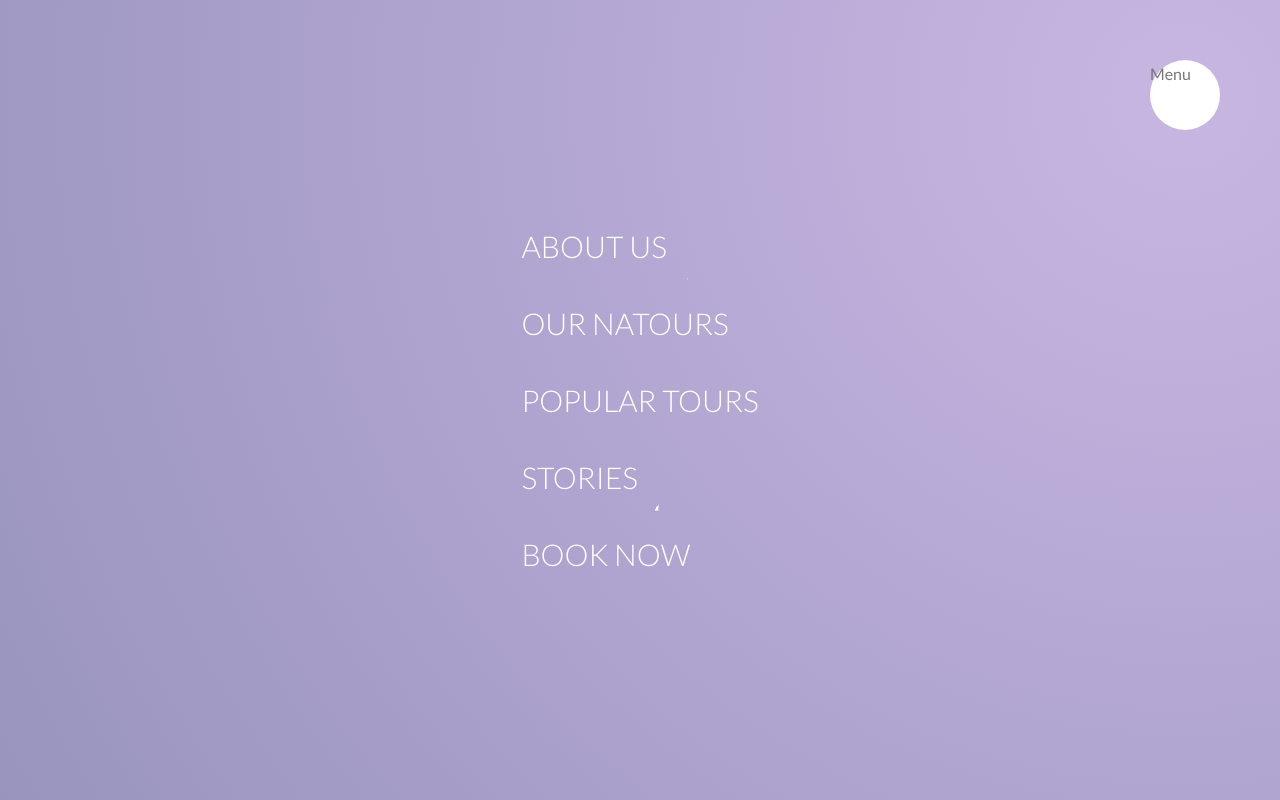
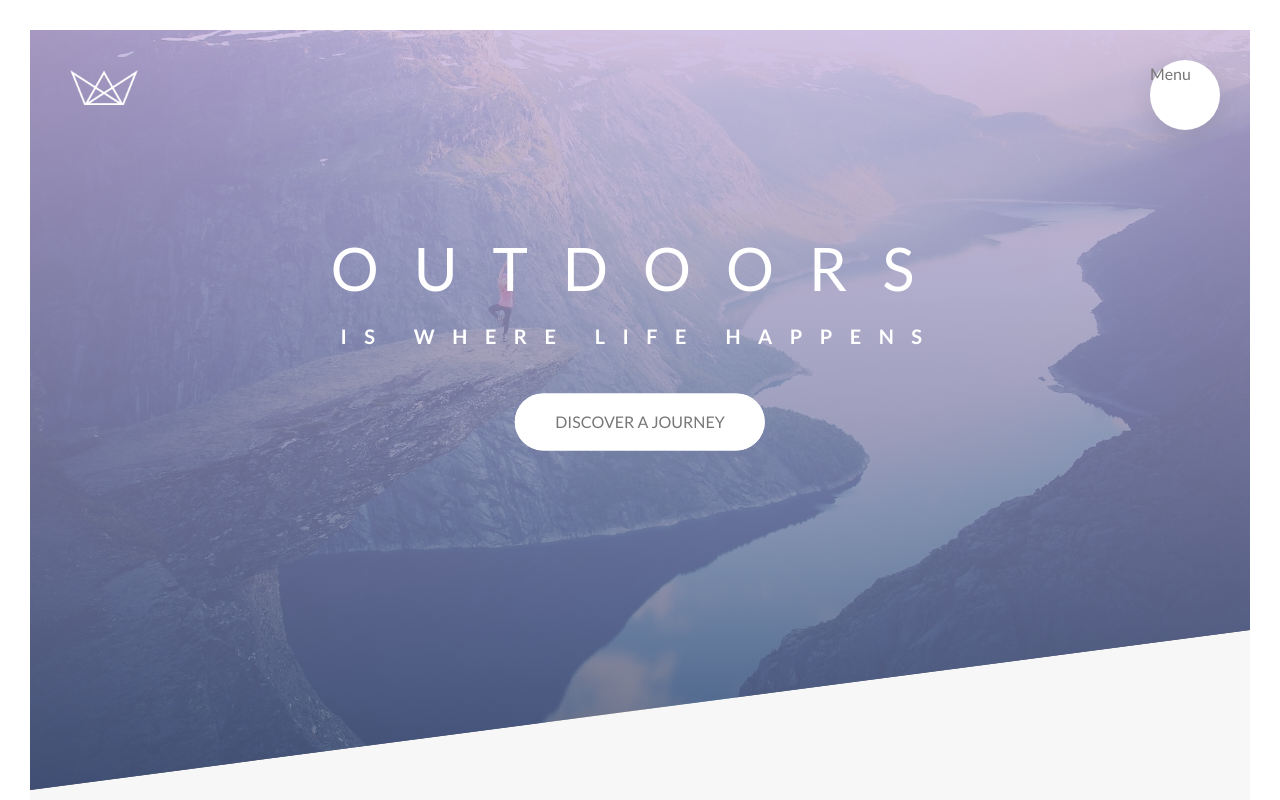
Before and after one commit to anitkumarsingh/advanced-css-natours, a website: page index.html in a window 1280 px wide. Shown: the top 800 px of the page. Drawn offline with Linux system fonts and the light colour scheme.

Commit message:
toggle menu with pure css

```diff
--- a/scss/layouts/_navigation.scss
+++ b/scss/layouts/_navigation.scss
@@ -11,25 +11,26 @@
 		top: 6rem;
 		right: 6rem;
 		z-index: 300;
+		box-shadow: 0 1rem 3rem rgba($color-black, 0.1);
 	}
 	&__background {
-		width: 6.5rem;
-		height: 6.5rem;
+		width: 6.4rem;
+		height: 6.4rem;
 		border-radius: 50%;
 		background-image: radial-gradient($primary-light, $primary-dark);
 		position: fixed;
 		top: 6.5rem;
 		right: 6.5rem;
 		z-index: 100;
-		transform: scale(80);
 	}
 	&__nav {
 		height: 100vh;
-		width: 100%;
+		width: 0;
 		position: fixed;
 		top: 0;
 		right: 0;
 		z-index: 200;
+		opacity: 0;
 		&-list {
 			@include perfect-centering;
 			list-style: none;
@@ -41,22 +42,34 @@
 			&:link,
 			&:visited {
 				display: inline-block;
-        padding: .8rem 2rem;
+				padding: 0.8rem 2rem;
 				font-size: 3rem;
 				font-weight: 300;
 				text-decoration: none;
 				text-transform: uppercase;
 				color: $txt-color;
-				background-image: linear-gradient(120deg, transparent 0%, transparent 50%, $txt-color 50%);
+				background-image: linear-gradient(
+					120deg,
+					transparent 0%,
+					transparent 50%,
+					$txt-color 50%
+				);
 				background-size: 220%;
-        transition: all .5s;
+				transition: all 0.5s;
 			}
 			&:hover,
-      &:active{
+			&:active {
 				background-position: 100%;
 				color: $primary-dark;
 				transform: translateX(1rem);
 			}
 		}
 	}
+	&__checkbox:checked ~ &__background {
+		transform: scale(80);
 	}
+  &__checkbox:checked ~ &__nav {
+		opacity: 1;
+    width: 100%;
+	}
+}
```
Also changed, not shown: css/style.css. Lines whose indentation alone changed are shown as unchanged.
